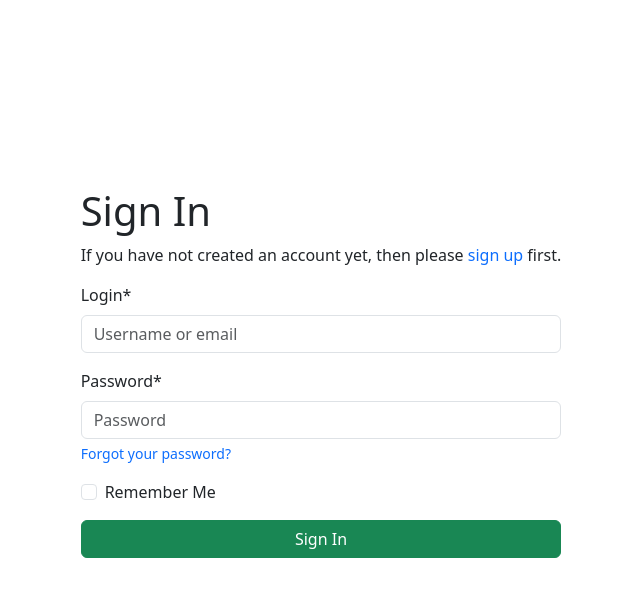
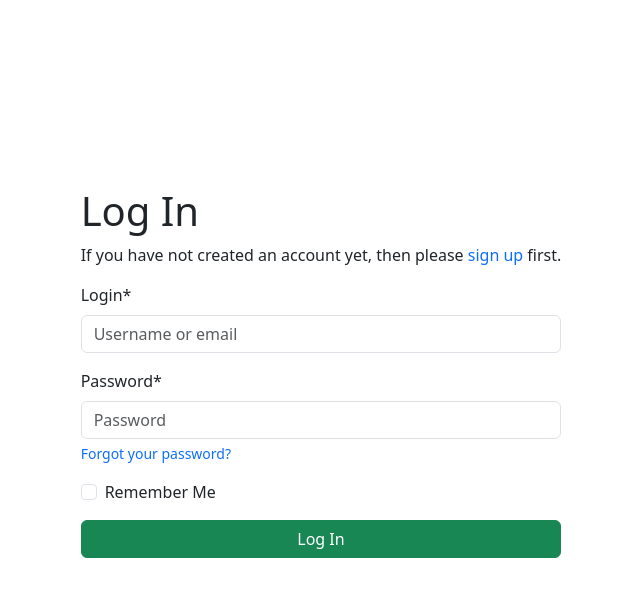
Before and after one commit to thehimel/german-vocabulary, a Django app: page /accounts/login/ in a window 1280 px wide. Shown: the part 56-653 px from the top of the page, without its empty margins (319-959 px from the left). Run offline with Django 5.2, Linux system fonts and the light colour scheme; some libraries are stand-ins or nearby versions.

Commit message:
Updated login page

```diff
--- a/src/templates/account/login.html
+++ b/src/templates/account/login.html
@@ -11,7 +11,7 @@
 {% block content %}
   <div class="container d-grid col-lg-6 d-flex align-items-center justify-content-center">
     <div>
-      {% element h1 %}{% trans "Sign In" %}{% endelement %}
+      {% element h1 %}{% trans "Log In" %}{% endelement %}
       <p>
         {% blocktrans %}If you have not created an account yet, then please
           <a style="text-decoration: none !important" href="{{ signup_url }}">sign up</a> first.
@@ -25,7 +25,7 @@
           <input type="hidden" name="{{ redirect_field_name }}" value="{{ redirect_field_value }}" />
         {% endif %}
         <div class="d-grid col-12 mx-auto">
-          <button type="submit" class="btn btn-success btn-block">{% trans "Sign In" %}</button>
+          <button type="submit" class="btn btn-success btn-block">{% trans "Log In" %}</button>
         </div>
       </form>
     </div>
```
